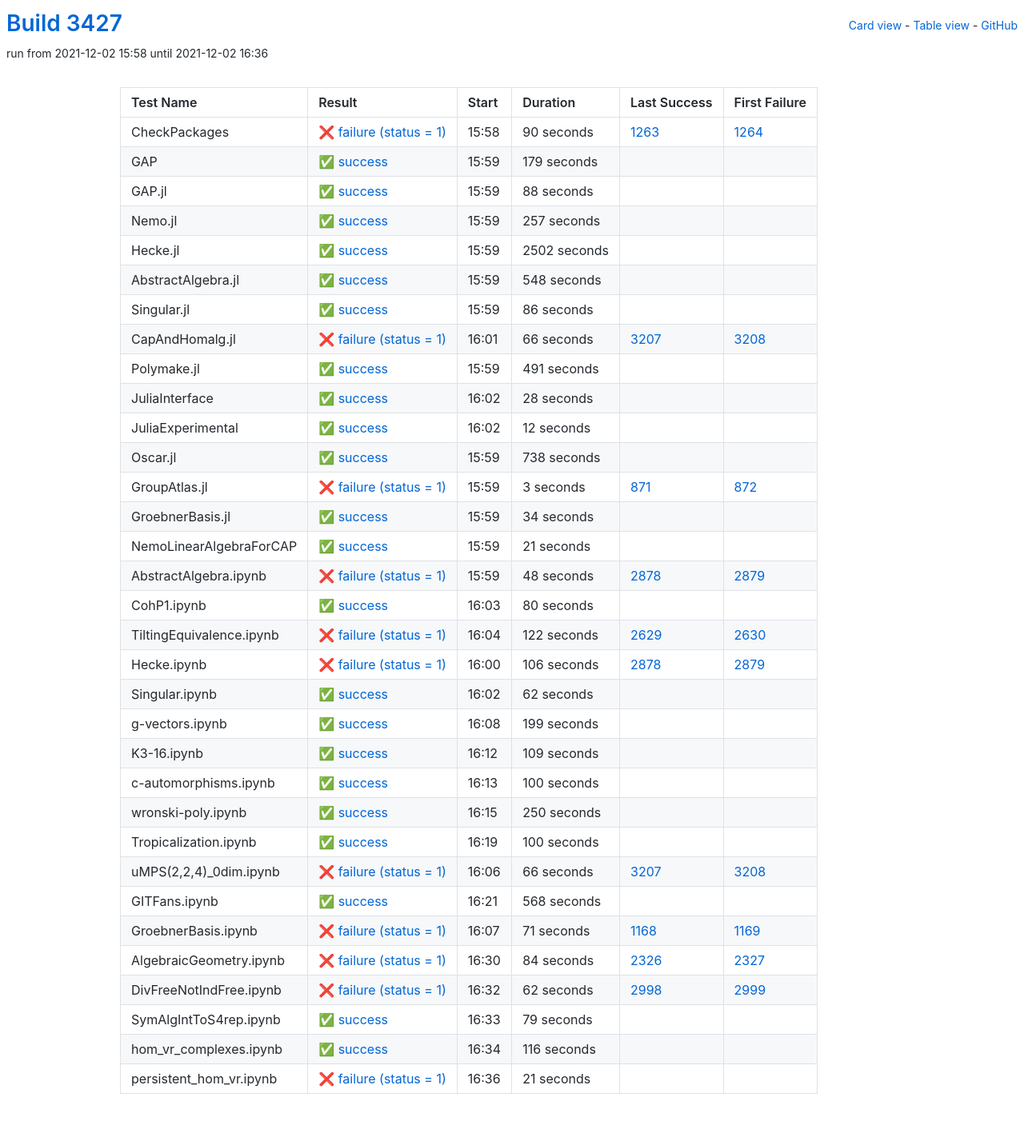
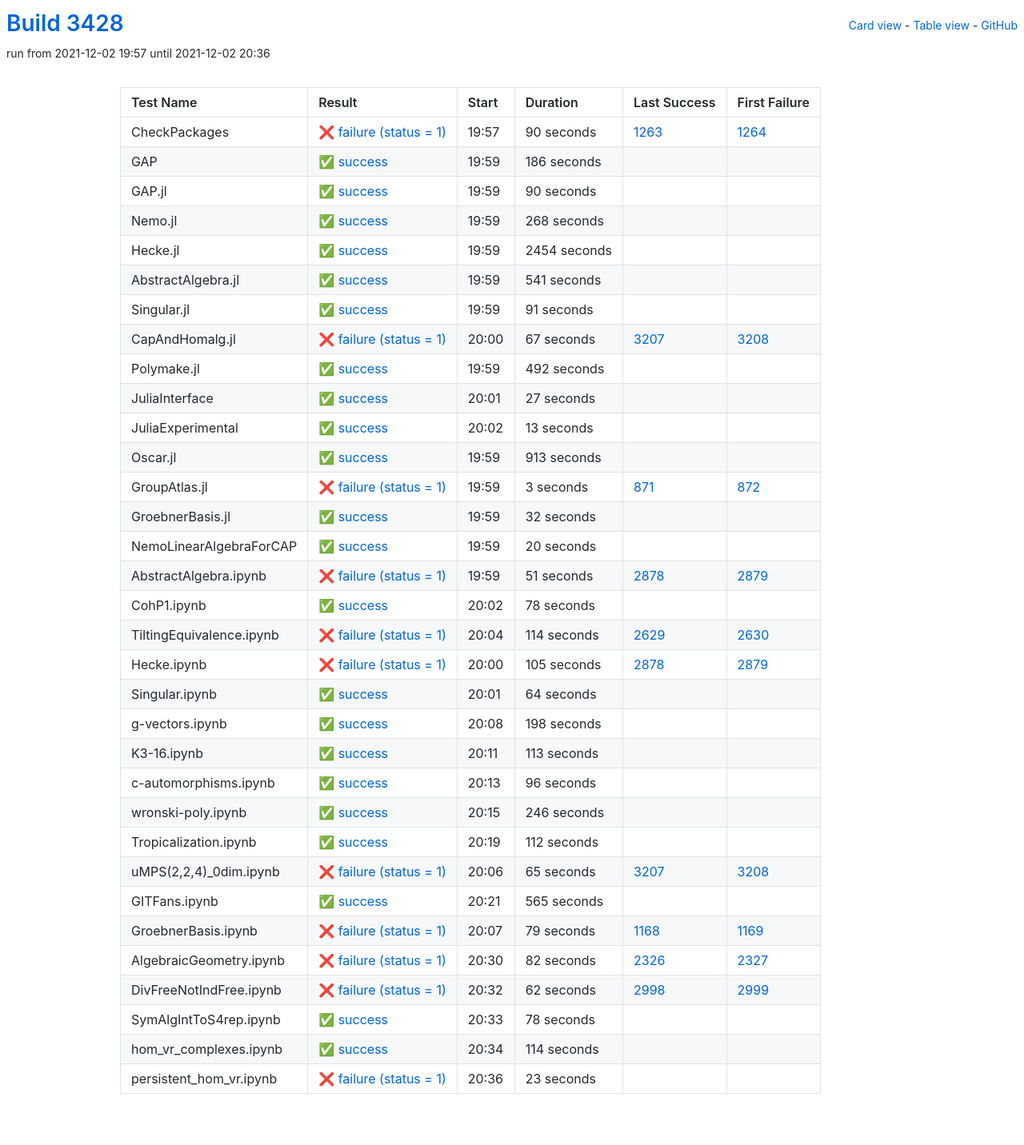
Before and after one commit to oscar-system/oscar-ci-status-stable, a Jekyll site: the page built from table.html, in a window 1280 px wide. Shown: the whole page at 80% size. Built offline with Jekyll 4.4.1, drawn with Linux system fonts in a browser that asks for light colours.

Commit message:
Build #3428

```diff
--- a/_data/ci.yml
+++ b/_data/ci.yml
@@ -1,6 +1,6 @@
 ---
-build: 3427
-build_url: https://oscarci.mathematik.uni-kl.de/job/oscar-stable/3427/
+build: 3428
+build_url: https://oscarci.mathematik.uni-kl.de/job/oscar-stable/3428/
 job: oscar-stable
 organization: oscar-system
 repo: oscar-ci-status-stable
@@ -8,8 +8,8 @@ repourl: https://github.com/oscar-system/oscar-ci-status-stable
 tests:
 - name: CheckPackages
   id: checkpackages
-  log: https://oscarci.mathematik.uni-kl.de/job/oscar-stable/3427/artifact/logs/build-3427/CheckPackages.log
-  start: 2021-12-02 15:58
+  log: https://oscarci.mathematik.uni-kl.de/job/oscar-stable/3428/artifact/logs/build-3428/CheckPackages.log
+  start: 2021-12-02 19:57
   success: false
   exitcode: 1
   status: failure
@@ -20,140 +20,140 @@ tests:
   first_failure_url: https://oscarci.mathematik.uni-kl.de/job/oscar-stable/1264/
 - name: GAP
   id: gap
-  log: https://oscarci.mathematik.uni-kl.de/job/oscar-stable/3427/artifact/logs/build-3427/GAP.log
-  start: 2021-12-02 15:59
+  log: https://oscarci.mathematik.uni-kl.de/job/oscar-stable/3428/artifact/logs/build-3428/GAP.log
+  start: 2021-12-02 19:59
   success: true
   exitcode: 0
   status: success
-  duration: 179
+  duration: 186
   last_success: false
   last_success_url:
   first_failure: false
   first_failure_url:
 - name: GAP.jl
   id: gap-jl
-  log: https://oscarci.mathematik.uni-kl.de/job/oscar-stable/3427/artifact/logs/build-3427/GAP.jl.log
-  start: 2021-12-02 15:59
+  log: https://oscarci.mathematik.uni-kl.de/job/oscar-stable/3428/artifact/logs/build-3428/GAP.jl.log
+  start: 2021-12-02 19:59
   success: true
   exitcode: 0
   status: success
-  duration: 88
+  duration: 90
   last_success: false
   last_success_url:
   first_failure: false
   first_failure_url:
 - name: Nemo.jl
   id: nemo-jl
-  log: https://oscarci.mathematik.uni-kl.de/job/oscar-stable/3427/artifact/logs/build-3427/Nemo.jl.log
-  start: 2021-12-02 15:59
+  log: https://oscarci.mathematik.uni-kl.de/job/oscar-stable/3428/artifact/logs/build-3428/Nemo.jl.log
+  start: 2021-12-02 19:59
   success: true
   exitcode: 0
   status: success
-  duration: 257
+  duration: 268
   last_success: false
   last_success_url:
   first_failure: false
   first_failure_url:
 - name: Hecke.jl
   id: hecke-jl
-  log: https://oscarci.mathematik.uni-kl.de/job/oscar-stable/3427/artifact/logs/build-3427/Hecke.jl.log
-  start: 2021-12-02 15:59
+  log: https://oscarci.mathematik.uni-kl.de/job/oscar-stable/3428/artifact/logs/build-3428/Hecke.jl.log
+  start: 2021-12-02 19:59
   success: true
   exitcode: 0
   status: success
-  duration: 2502
+  duration: 2454
   last_success: false
   last_success_url:
   first_failure: false
   first_failure_url:
 - name: AbstractAlgebra.jl
   id: abstractalgebra-jl
-  log: https://oscarci.mathematik.uni-kl.de/job/oscar-stable/3427/artifact/logs/build-3427/AbstractAlgebra.jl.log
-  start: 2021-12-02 15:59
+  log: https://oscarci.mathematik.uni-kl.de/job/oscar-stable/3428/artifact/logs/build-3428/AbstractAlgebra.jl.log
+  start: 2021-12-02 19:59
   success: true
   exitcode: 0
   status: success
-  duration: 548
+  duration: 541
   last_success: false
   last_success_url:
   first_failure: false
   first_failure_url:
 - name: Singular.jl
   id: singular-jl
-  log: https://oscarci.mathematik.uni-kl.de/job/oscar-stable/3427/artifact/logs/build-3427/Singular.jl.log
-  start: 2021-12-02 15:59
+  log: https://oscarci.mathematik.uni-kl.de/job/oscar-stable/3428/artifact/logs/build-3428/Singular.jl.log
+  start: 2021-12-02 19:59
   success: true
   exitcode: 0
   status: success
-  duration: 86
+  duration: 91
   last_success: false
   last_success_url:
   first_failure: false
   first_failure_url:
 - name: CapAndHomalg.jl
   id: capandhomalg-jl
-  log: https://oscarci.mathematik.uni-kl.de/job/oscar-stable/3427/artifact/logs/build-3427/CapAndHomalg.jl.log
-  start: 2021-12-02 16:01
+  log: https://oscarci.mathematik.uni-kl.de/job/oscar-stable/3428/artifact/logs/build-3428/CapAndHomalg.jl.log
+  start: 2021-12-02 20:00
   success: false
   exitcode: 1
   status: failure
-  duration: 66
+  duration: 67
   last_success: 3207
   last_success_url: https://oscarci.mathematik.uni-kl.de/job/oscar-stable/3207/
   first_failure: 3208
   first_failure_url: https://oscarci.mathematik.uni-kl.de/job/oscar-stable/3208/
 - name: Polymake.jl
   id: polymake-jl
-  log: https://oscarci.mathematik.uni-kl.de/job/oscar-stable/3427/artifact/logs/build-3427/Polymake.jl.log
-  start: 2021-12-02 15:59
+  log: https://oscarci.mathematik.uni-kl.de/job/oscar-stable/3428/artifact/logs/build-3428/Polymake.jl.log
+  start: 2021-12-02 19:59
   success: true
   exitcode: 0
   status: success
-  duration: 491
+  duration: 492
   last_success: false
   last_success_url:
   first_failure: false
   first_failure_url:
 - name: JuliaInterface
   id: juliainterface
-  log: https://oscarci.mathematik.uni-kl.de/job/oscar-stable/3427/artifact/logs/build-3427/JuliaInterface.log
-  start: 2021-12-02 16:02
+  log: https://oscarci.mathematik.uni-kl.de/job/oscar-stable/3428/artifact/logs/build-3428/JuliaInterface.log
+  start: 2021-12-02 20:01
   success: true
   exitcode: 0
   status: success
-  duration: 28
+  duration: 27
   last_success: false
   last_success_url:
   first_failure: false
   first_failure_url:
 - name: JuliaExperimental
   id: juliaexperimental
-  log: https://oscarci.mathematik.uni-kl.de/job/oscar-stable/3427/artifact/logs/build-3427/JuliaExperimental.log
-  start: 2021-12-02 16:02
+  log: https://oscarci.mathematik.uni-kl.de/job/oscar-stable/3428/artifact/logs/build-3428/JuliaExperimental.log
+  start: 2021-12-02 20:02
   success: true
   exitcode: 0
   status: success
-  duration: 12
+  duration: 13
   last_success: false
   last_success_url:
   first_failure: false
   first_failure_url:
 - name: Oscar.jl
   id: oscar-jl
-  log: https://oscarci.mathematik.uni-kl.de/job/oscar-stable/3427/artifact/logs/build-3427/Oscar.jl.log
-  start: 2021-12-02 15:59
+  log: https://oscarci.mathematik.uni-kl.de/job/oscar-stable/3428/artifact/logs/build-3428/Oscar.jl.log
+  start: 2021-12-02 19:59
   success: true
   exitcode: 0
   status: success
-  duration: 738
+  duration: 913
   last_success: false
   last_success_url:
   first_failure: false
   first_failure_url:
 - name: GroupAtlas.jl
   id: groupatlas-jl
-  log: https://oscarci.mathematik.uni-kl.de/job/oscar-stable/3427/artifact/logs/build-3427/GroupAtlas.jl.log
-  start: 2021-12-02 15:59
+  log: https://oscarci.mathematik.uni-kl.de/job/oscar-stable/3428/artifact/logs/build-3428/GroupAtlas.jl.log
+  start: 2021-12-02 19:59
   success: false
   exitcode: 1
   status: failure
@@ -164,200 +164,200 @@ tests:
   first_failure_url: https://oscarci.mathematik.uni-kl.de/job/oscar-stable/872/
 - name: GroebnerBasis.jl
   id: groebnerbasis-jl
-  log: https://oscarci.mathematik.uni-kl.de/job/oscar-stable/3427/artifact/logs/build-3427/GroebnerBasis.jl.log
-  start: 2021-12-02 15:59
+  log: https://oscarci.mathematik.uni-kl.de/job/oscar-stable/3428/artifact/logs/build-3428/GroebnerBasis.jl.log
+  start: 2021-12-02 19:59
   success: true
   exitcode: 0
   status: success
-  duration: 34
+  duration: 32
   last_success: false
   last_success_url:
   first_failure: false
   first_failure_url:
 - name: NemoLinearAlgebraForCAP
   id: nemolinearalgebraforcap
-  log: https://oscarci.mathematik.uni-kl.de/job/oscar-stable/3427/artifact/logs/build-3427/NemoLinearAlgebraForCAP.log
-  start: 2021-12-02 15:59
+  log: https://oscarci.mathematik.uni-kl.de/job/oscar-stable/3428/artifact/logs/build-3428/NemoLinearAlgebraForCAP.log
+  start: 2021-12-02 19:59
   success: true
   exitcode: 0
   status: success
-  duration: 21
+  duration: 20
   last_success: false
   last_success_url:
   first_failure: false
   first_failure_url:
 - name: AbstractAlgebra.ipynb
   id: abstractalgebra-ipynb
-  log: https://oscarci.mathematik.uni-kl.de/job/oscar-stable/3427/artifact/logs/build-3427/AbstractAlgebra.ipynb.log
-  start: 2021-12-02 15:59
+  log: https://oscarci.mathematik.uni-kl.de/job/oscar-stable/3428/artifact/logs/build-3428/AbstractAlgebra.ipynb.log
+  start: 2021-12-02 19:59
   success: false
   exitcode: 1
   status: failure
-  duration: 48
+  duration: 51
   last_success: 2878
   last_success_url: https://oscarci.mathematik.uni-kl.de/job/oscar-stable/2878/
   first_failure: 2879
   first_failure_url: https://oscarci.mathematik.uni-kl.de/job/oscar-stable/2879/
 - name: CohP1.ipynb
   id: cohp1-ipynb
-  log: https://oscarci.mathematik.uni-kl.de/job/oscar-stable/3427/artifact/logs/build-3427/CohP1.ipynb.log
-  start: 2021-12-02 16:03
+  log: https://oscarci.mathematik.uni-kl.de/job/oscar-stable/3428/artifact/logs/build-3428/CohP1.ipynb.log
+  start: 2021-12-02 20:02
   success: true
   exitcode: 0
   status: success
-  duration: 80
+  duration: 78
   last_success: false
   last_success_url:
   first_failure: false
   first_failure_url:
 - name: TiltingEquivalence.ipynb
   id: tiltingequivalence-ipynb
-  log: https://oscarci.mathematik.uni-kl.de/job/oscar-stable/3427/artifact/logs/build-3427/TiltingEquivalence.ipynb.log
-  start: 2021-12-02 16:04
+  log: https://oscarci.mathematik.uni-kl.de/job/oscar-stable/3428/artifact/logs/build-3428/TiltingEquivalence.ipynb.log
+  start: 2021-12-02 20:04
   success: false
   exitcode: 1
   status: failure
-  duration: 122
+  duration: 114
   last_success: 2629
   last_success_url: https://oscarci.mathematik.uni-kl.de/job/oscar-stable/2629/
   first_failure: 2630
   first_failure_url: https://oscarci.mathematik.uni-kl.de/job/oscar-stable/2630/
 - name: Hecke.ipynb
   id: hecke-ipynb
-  log: https://oscarci.mathematik.uni-kl.de/job/oscar-stable/3427/artifact/logs/build-3427/Hecke.ipynb.log
-  start: 2021-12-02 16:00
+  log: https://oscarci.mathematik.uni-kl.de/job/oscar-stable/3428/artifact/logs/build-3428/Hecke.ipynb.log
+  start: 2021-12-02 20:00
   success: false
   exitcode: 1
   status: failure
-  duration: 106
+  duration: 105
   last_success: 2878
   last_success_url: https://oscarci.mathematik.uni-kl.de/job/oscar-stable/2878/
   first_failure: 2879
   first_failure_url: https://oscarci.mathematik.uni-kl.de/job/oscar-stable/2879/
 - name: Singular.ipynb
   id: singular-ipynb
-  log: https://oscarci.mathematik.uni-kl.de/job/oscar-stable/3427/artifact/logs/build-3427/Singular.ipynb.log
-  start: 2021-12-02 16:02
+  log: https://oscarci.mathematik.uni-kl.de/job/oscar-stable/3428/artifact/logs/build-3428/Singular.ipynb.log
+  start: 2021-12-02 20:01
   success: true
   exitcode: 0
   status: success
-  duration: 62
+  duration: 64
   last_success: false
   last_success_url:
   first_failure: false
   first_failure_url:
 - name: g-vectors.ipynb
   id: g-vectors-ipynb
-  log: https://oscarci.mathematik.uni-kl.de/job/oscar-stable/3427/artifact/logs/build-3427/g-vectors.ipynb.log
-  start: 2021-12-02 16:08
+  log: https://oscarci.mathematik.uni-kl.de/job/oscar-stable/3428/artifact/logs/build-3428/g-vectors.ipynb.log
+  start: 2021-12-02 20:08
   success: true
   exitcode: 0
   status: success
-  duration: 199
+  duration: 198
   last_success: false
   last_success_url:
   first_failure: false
   first_failure_url:
 - name: K3-16.ipynb
   id: k3-16-ipynb
-  log: https://oscarci.mathematik.uni-kl.de/job/oscar-stable/3427/artifact/logs/build-3427/K3-16.ipynb.log
-  start: 2021-12-02 16:12
+  log: https://oscarci.mathematik.uni-kl.de/job/oscar-stable/3428/artifact/logs/build-3428/K3-16.ipynb.log
+  start: 2021-12-02 20:11
   success: true
   exitcode: 0
   status: success
-  duration: 109
+  duration: 113
   last_success: false
   last_success_url:
   first_failure: false
   first_failure_url:
 - name: c-automorphisms.ipynb
   id: c-automorphisms-ipynb
-  log: https://oscarci.mathematik.uni-kl.de/job/oscar-stable/3427/artifact/logs/build-3427/c-automorphisms.ipynb.log
-  start: 2021-12-02 16:13
+  log: https://oscarci.mathematik.uni-kl.de/job/oscar-stable/3428/artifact/logs/build-3428/c-automorphisms.ipynb.log
+  start: 2021-12-02 20:13
   success: true
   exitcode: 0
   status: success
-  duration: 100
+  duration: 96
   last_success: false
   last_success_url:
   first_failure: false
   first_failure_url:
 - name: wronski-poly.ipynb
   id: wronski-poly-ipynb
-  log: https://oscarci.mathematik.uni-kl.de/job/oscar-stable/3427/artifact/logs/build-3427/wronski-poly.ipynb.log
-  start: 2021-12-02 16:15
+  log: https://oscarci.mathematik.uni-kl.de/job/oscar-stable/3428/artifact/logs/build-3428/wronski-poly.ipynb.log
+  start: 2021-12-02 20:15
   success: true
   exitcode: 0
   status: success
-  duration: 250
+  duration: 246
   last_success: false
   last_success_url:
   first_failure: false
   first_failure_url:
 - name: Tropicalization.ipynb
   id: tropicalization-ipynb
-  log: https://oscarci.mathematik.uni-kl.de/job/oscar-stable/3427/artifact/logs/build-3427/Tropicalization.ipynb.log
-  start: 2021-12-02 16:19
+  log: https://oscarci.mathematik.uni-kl.de/job/oscar-stable/3428/artifact/logs/build-3428/Tropicalization.ipynb.log
+  start: 2021-12-02 20:19
   success: true
   exitcode: 0
   status: success
-  duration: 100
+  duration: 112
   last_success: false
   last_success_url:
   first_failure: false
   first_failure_url:
 - name: uMPS(2,2,4)_0dim.ipynb
   id: umps-2-2-4-0dim-ipynb
-  log: https://oscarci.mathematik.uni-kl.de/job/oscar-stable/3427/artifact/logs/build-3427/uMPS-2-2-4-_0dim.ipynb.log
-  start: 2021-12-02 16:06
+  log: https://oscarci.mathematik.uni-kl.de/job/oscar-stable/3428/artifact/logs/build-3428/uMPS-2-2-4-_0dim.ipynb.log
+  start: 2021-12-02 20:06
   success: false
   exitcode: 1
   status: failure
-  duration: 66
+  duration: 65
   last_success: 3207
   last_success_url: https://oscarci.mathematik.uni-kl.de/job/oscar-stable/3207/
   first_failure: 3208
   first_failure_url: https://oscarci.mathematik.uni-kl.de/job/oscar-stable/3208/
 - name: GITFans.ipynb
   id: gitfans-ipynb
-  log: https://oscarci.mathematik.uni-kl.de/job/oscar-stable/3427/artifact/logs/build-3427/GITFans.ipynb.log
-  start: 2021-12-02 16:21
+  log: https://oscarci.mathematik.uni-kl.de/job/oscar-stable/3428/artifact/logs/build-3428/GITFans.ipynb.log
+  start: 2021-12-02 20:21
   success: true
   exitcode: 0
   status: success
-  duration: 568
+  duration: 565
   last_success: false
   last_success_url:
   first_failure: false
   first_failure_url:
 - name: GroebnerBasis.ipynb
   id: groebnerbasis-ipynb
-  log: https://oscarci.mathematik.uni-kl.de/job/oscar-stable/3427/artifact/logs/build-3427/GroebnerBasis.ipynb.log
-  start: 2021-12-02 16:07
+  log: https://oscarci.mathematik.uni-kl.de/job/oscar-stable/3428/artifact/logs/build-3428/GroebnerBasis.ipynb.log
+  start: 2021-12-02 20:07
   success: false
   exitcode: 1
   status: failure
-  duration: 71
+  duration: 79
   last_success: 1168
   last_success_url: https://oscarci.mathematik.uni-kl.de/job/oscar-stable/1168/
   first_failure: 1169
   first_failure_url: https://oscarci.mathematik.uni-kl.de/job/oscar-stable/1169/
 - name: AlgebraicGeometry.ipynb
   id: algebraicgeometry-ipynb
-  log: https://oscarci.mathematik.uni-kl.de/job/oscar-stable/3427/artifact/logs/build-3427/AlgebraicGeometry.ipynb.log
-  start: 2021-12-02 16:30
+  log: https://oscarci.mathematik.uni-kl.de/job/oscar-stable/3428/artifact/logs/build-3428/AlgebraicGeometry.ipynb.log
+  start: 2021-12-02 20:30
   success: false
   exitcode: 1
   status: failure
-  duration: 84
+  duration: 82
   last_success: 2326
   last_success_url: https://oscarci.mathematik.uni-kl.de/job/oscar-stable/2326/
   first_failure: 2327
   first_failure_url: https://oscarci.mathematik.uni-kl.de/job/oscar-stable/2327/
 - name: DivFreeNotIndFree.ipynb
   id: divfreenotindfree-ipynb
-  log: https://oscarci.mathematik.uni-kl.de/job/oscar-stable/3427/artifact/logs/build-3427/DivFreeNotIndFree.ipynb.log
-  start: 2021-12-02 16:32
+  log: https://oscarci.mathematik.uni-kl.de/job/oscar-stable/3428/artifact/logs/build-3428/DivFreeNotIndFree.ipynb.log
+  start: 2021-12-02 20:32
   success: false
   exitcode: 1
   status: failure
@@ -368,36 +368,36 @@ tests:
   first_failure_url: https://oscarci.mathematik.uni-kl.de/job/oscar-stable/2999/
 - name: SymAlgIntToS4rep.ipynb
   id: symalginttos4rep-ipynb
-  log: https://oscarci.mathematik.uni-kl.de/job/oscar-stable/3427/artifact/logs/build-3427/SymAlgIntToS4rep.ipynb.log
-  start: 2021-12-02 16:33
+  log: https://oscarci.mathematik.uni-kl.de/job/oscar-stable/3428/artifact/logs/build-3428/SymAlgIntToS4rep.ipynb.log
+  start: 2021-12-02 20:33
   success: true
   exitcode: 0
   status: success
-  duration: 79
+  duration: 78
   last_success: false
   last_success_url:
   first_failure: false
   first_failure_url:
 - name: hom_vr_complexes.ipynb
   id: hom-vr-complexes-ipynb
-  log: https://oscarci.mathematik.uni-kl.de/job/oscar-stable/3427/artifact/logs/build-3427/hom_vr_complexes.ipynb.log
-  start: 2021-12-02 16:34
+  log: https://oscarci.mathematik.uni-kl.de/job/oscar-stable/3428/artifact/logs/build-3428/hom_vr_complexes.ipynb.log
+  start: 2021-12-02 20:34
   success: true
   exitcode: 0
   status: success
-  duration: 116
+  duration: 114
   last_success: false
   last_success_url:
   first_failure: false
   first_failure_url:
 - name: persistent_hom_vr.ipynb
   id: persistent-hom-vr-ipynb
-  log: https://oscarci.mathematik.uni-kl.de/job/oscar-stable/3427/artifact/logs/build-3427/persistent_hom_vr.ipynb.log
-  start: 2021-12-02 16:36
+  log: https://oscarci.mathematik.uni-kl.de/job/oscar-stable/3428/artifact/logs/build-3428/persistent_hom_vr.ipynb.log
+  start: 2021-12-02 20:36
   success: false
   exitcode: 1
   status: failure
-  duration: 21
+  duration: 23
   last_success: false
   last_success_url:
   first_failure: false
```
Also changed, not shown: README.md.
